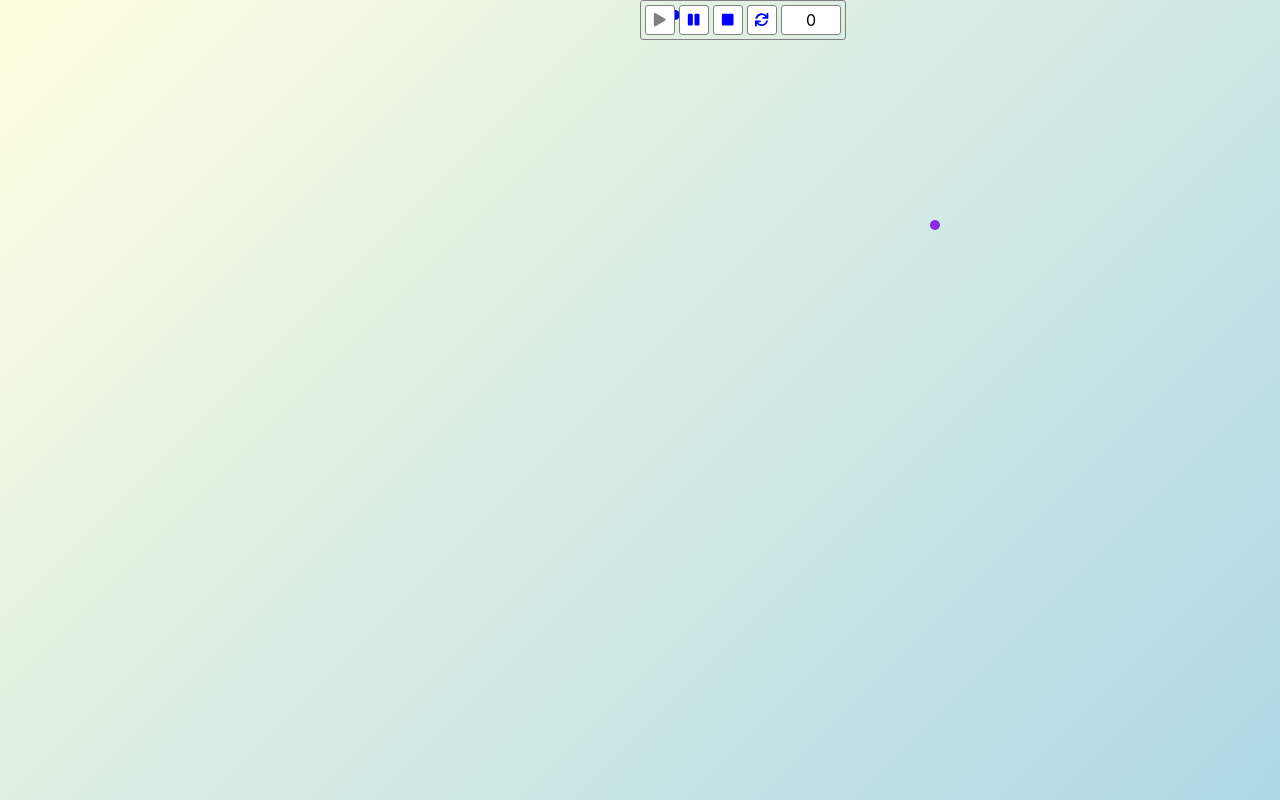
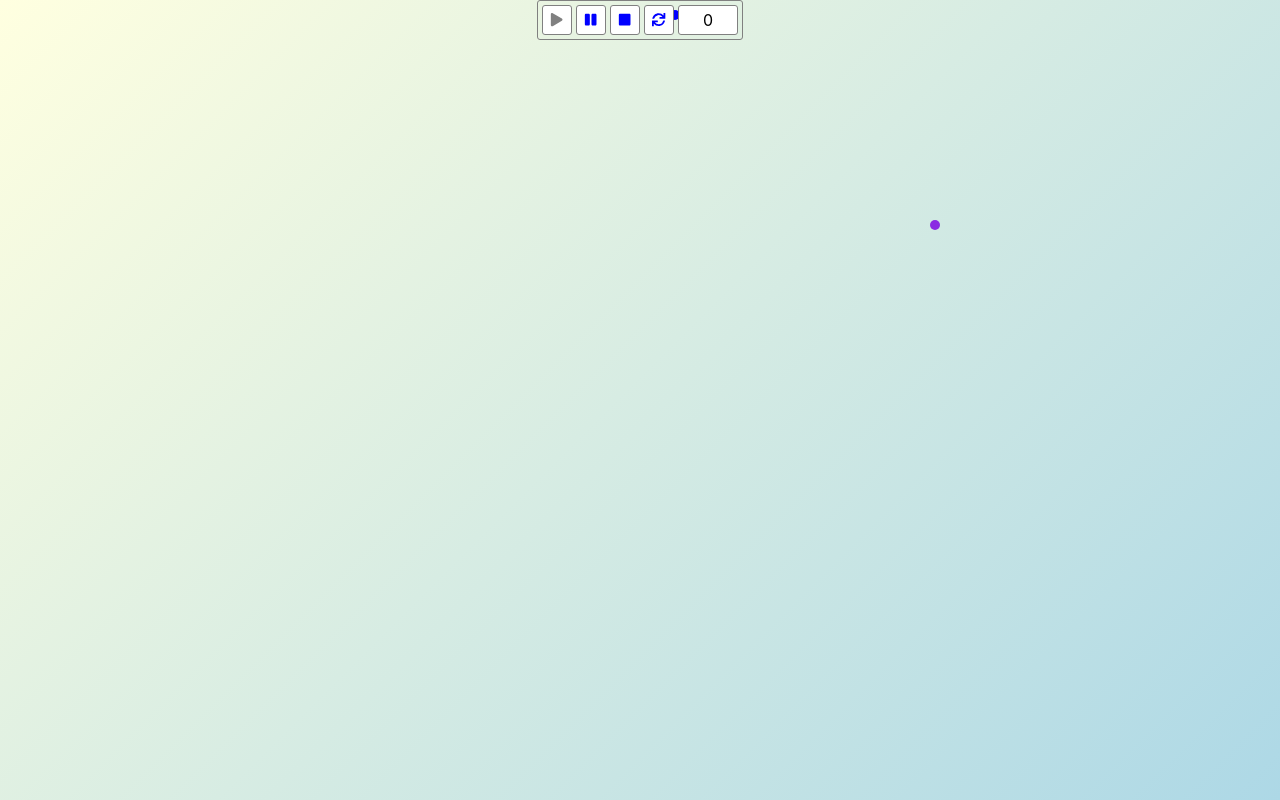
Before and after one commit to rick-ssa/snake-game-2.0, a React (Create React App) app: page / in a window 1280 px wide. Built offline with nearby package versions, Linux system fonts and the light colour scheme.

Commit message:
centered the game controller. close issue#50

```diff
--- a/src/components/GameControlls/styles.css
+++ b/src/components/GameControlls/styles.css
@@ -10,5 +10,8 @@
 
 .game_controlls_container {
     position: absolute;
-    left: 50%;
+    width: 100vw;
+    display: flex;
+    align-items: center;
+    justify-content: center;
 }
```
